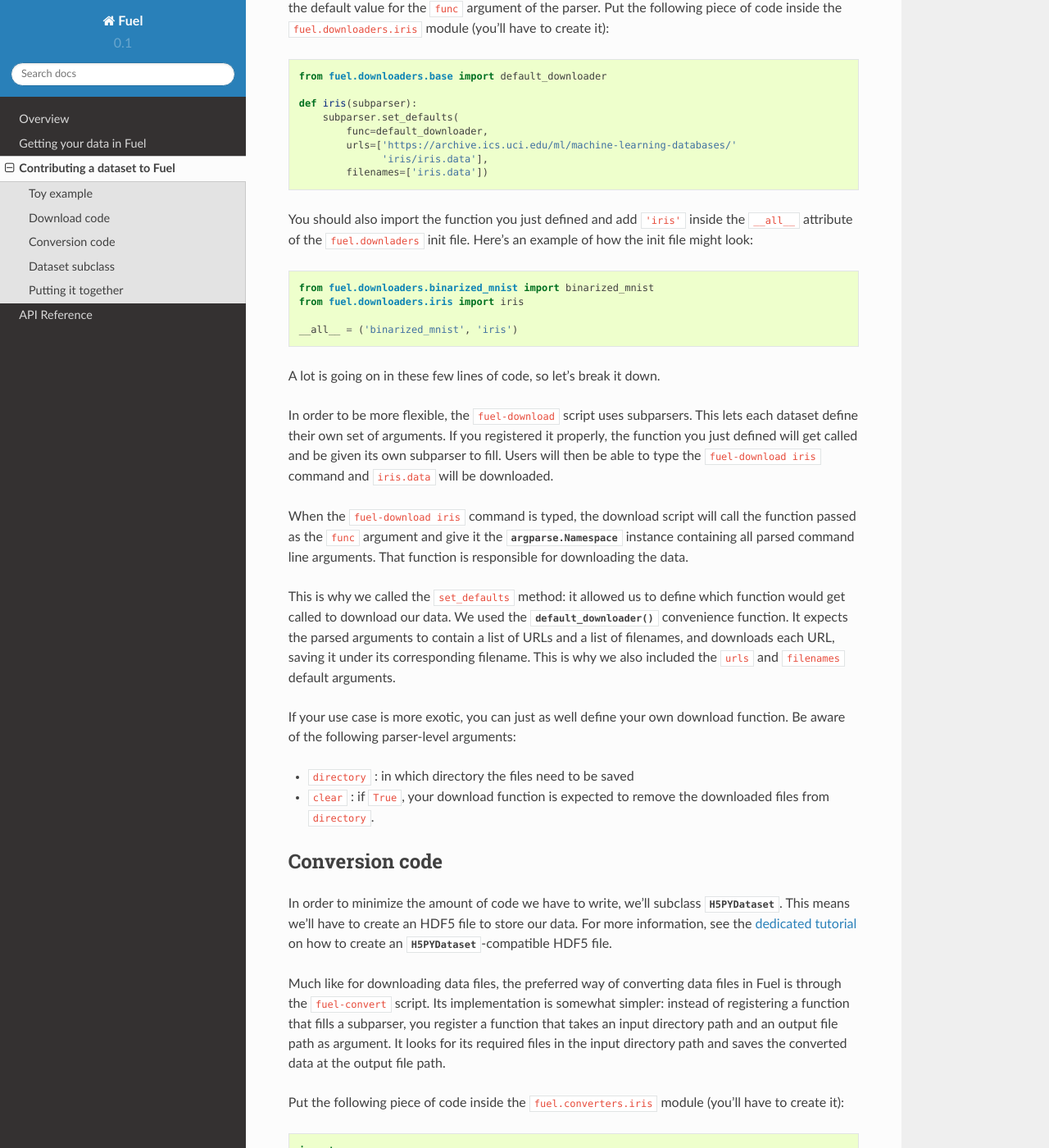
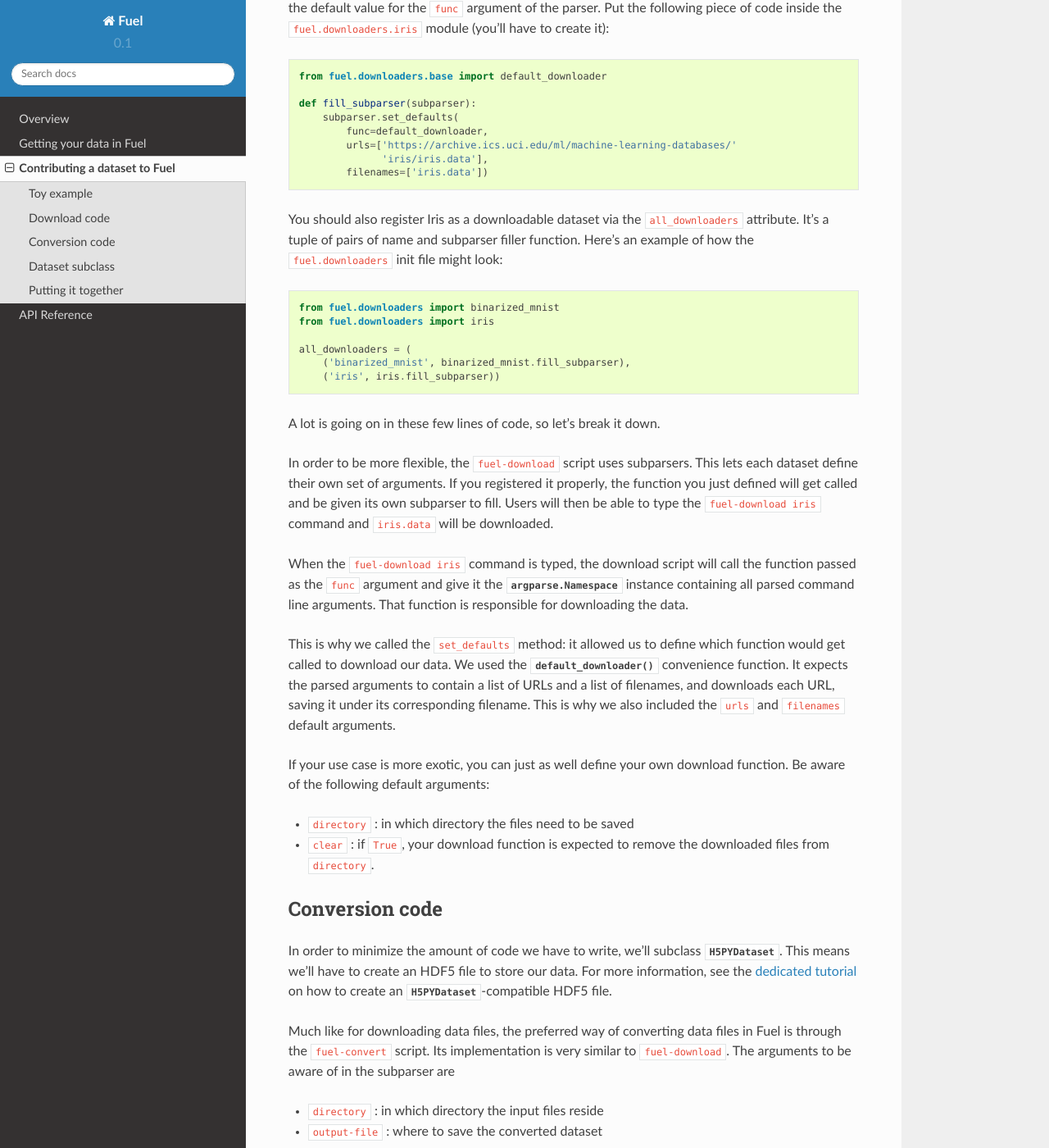
Before and after one commit to mila-iqia/fuel, a Sphinx documentation site: the page built from docs/new_dataset.rst, in a window 1280 px wide and 1400 px high, scrolled down 1072 px. Shown: the whole window at 82% size. Built offline with Sphinx 7.4.7 and the Read the Docs theme 2.0.0, drawn with Linux system fonts in a browser that asks for light colours; some of the changed text lies outside the part shown.

Commit message:
Refactor fuel-download and fuel-convert for greater testability

```diff
--- a/docs/new_dataset.rst
+++ b/docs/new_dataset.rst
@@ -40,8 +40,8 @@
 The preferred way of downloading dataset files in Fuel is the ``fuel-download``
 script. Dataset implementations include a function for downloading their required
 files in the ``fuel.downloaders`` subpackage. In order to make that function
-accessible to ``fuel-download``, they need to include it in the ``__all__``
-attribute of the ``fuel.downloaders`` subpackage.
+accessible to ``fuel-download``, they need to include it in the
+``all_downloaders`` attribute of the ``fuel.downloaders`` subpackage.
 
 The function accepts an :class:`argparse.ArgumentParser` instance as input and
 should set a function as the default value for the ``func`` argument of the
@@ -52,23 +52,26 @@
 
     from fuel.downloaders.base import default_downloader
 
-    def iris(subparser):
+    def fill_subparser(subparser):
         subparser.set_defaults(
             func=default_downloader,
             urls=['https://archive.ics.uci.edu/ml/machine-learning-databases/'
                   'iris/iris.data'],
             filenames=['iris.data'])
 
-You should also import the function you just defined and add ``'iris'`` inside
-the ``__all__`` attribute of the ``fuel.downladers`` init file. Here's an
-example of how the init file might look:
+You should also register Iris as a downloadable dataset via the
+``all_downloaders`` attribute. It's a tuple of pairs of name and subparser
+filler function. Here's an example of how the ``fuel.downloaders`` init file
+might look:
 
 .. code-block:: python
 
-    from fuel.downloaders.binarized_mnist import binarized_mnist
-    from fuel.downloaders.iris import iris
+    from fuel.downloaders import binarized_mnist
+    from fuel.downloaders import iris
 
-    __all__ = ('binarized_mnist', 'iris')
+    all_downloaders = (
+        ('binarized_mnist', binarized_mnist.fill_subparser),
+        ('iris', iris.fill_subparser))
 
 A lot is going on in these few lines of code, so let's break it down.
 
@@ -91,7 +94,7 @@
 we also included the ``urls`` and ``filenames`` default arguments.
 
 If your use case is more exotic, you can just as well define your own download
-function. Be aware of the following parser-level arguments:
+function. Be aware of the following default arguments:
 
 * ``directory`` : in which directory the files need to be saved
 * ``clear`` : if ``True``, your download function is expected to remove the
@@ -108,10 +111,11 @@
 
 Much like for downloading data files, the preferred way of converting data
 files in Fuel is through the ``fuel-convert`` script. Its implementation is
-somewhat simpler: instead of registering a function that fills a subparser,
-you register a function that takes an input directory path and an output file
-path as argument. It looks for its required files in the input directory path
-and saves the converted data at the output file path.
+very similar to ``fuel-download``. The arguments to be aware of in the subparser
+are
+
+* ``directory`` : in which directory the input files reside
+* ``output-file`` : where to save the converted dataset
 
 Put the following piece of code inside the ``fuel.converters.iris``
 module (you'll have to create it):
@@ -127,8 +131,10 @@
     from fuel.converters.base import fill_hdf5_file
 
 
-    def iris(input_directory, save_path):
-        h5file = h5py.File(save_path, mode="w")
+    def convert_iris(args):
+        input_directory = args.directory
+        output_file = args.output_file
+        h5file = h5py.File(output_file, mode='w')
         classes = {'Iris-setosa': 0, 'Iris-versicolor': 1, 'Iris-virginica': 2}
         data = numpy.loadtxt(
             os.path.join(input_directory, 'iris.data'),
@@ -156,6 +162,9 @@
         h5file.flush()
         h5file.close()
 
+    def fill_subparser(subparser):
+        subparser.set_defaults(func=convert_iris)
+
 We used the convenience :meth:`~.converters.base.fill_hdf5_file` function
 to populate our HDF5 file and create the split array. This function expects
 a tuple of tuples, one per split/source pair, containing the split name,
@@ -167,16 +176,18 @@
 that you can use whatever label you want in Fuel, although certain frameworks
 using Fuel may have some hard-coded assumptions about which labels to use.
 
-As for the download code, you should import the function you just defined and
-add ``'iris'`` inside the ``__all__`` attribute of the ``fuel.converters`` init
-file. Here's an example of how the init file might look:
+As for the download code, you should register Iris as a convertible dataset
+via the ``all_converters`` attribute of the ``fuel.converters`` subpackage.
+Here's an example of how the init file might look:
 
 .. code-block:: python
 
-    from fuel.converters.binarized_mnist import binarized_mnist
-    from fuel.converters.iris import iris
+    from fuel.converters import binarized_mnist
+    from fuel.converters import iris
 
-    __all__ = ('binarized_mnist', 'iris')
+    all_converters = (
+        ('binarized_mnist', binarized_mnist.convert_binarized_mnist),
+        ('iris', iris.convert_iris))
 
 Dataset subclass
 ----------------
@@ -233,7 +244,7 @@
     :hide:
     >>> import os
     >>> from fuel.downloaders.base import default_downloader
-    >>> def iris_downloader(subparser):
+    >>> def fill_downloader_subparser(subparser):
     ...     subparser.set_defaults(
     ...         func=default_downloader,
     ...         urls=['https://archive.ics.uci.edu/ml/machine-learning-databases/'
@@ -244,7 +255,7 @@
     >>> __ = parser.add_argument("--directory", type=str, default=os.getcwd())
     >>> __ = parser.add_argument("--clear", action='store_true')
     >>> subparsers = parser.add_subparsers()
-    >>> iris_downloader(subparsers.add_parser('iris'))
+    >>> fill_downloader_subparser(subparsers.add_parser('iris'))
     >>> args = parser.parse_args(['iris'])
     >>> args.func(args)
 
@@ -253,34 +264,44 @@
     >>> import h5py
     >>> import numpy
     >>> from fuel.converters.base import fill_hdf5_file
-    >>> def iris_converter(input_directory, save_path):
-    ...    h5file = h5py.File(save_path, mode="w")
-    ...    classes = {b'Iris-setosa': 0, b'Iris-versicolor': 1, b'Iris-virginica': 2}
-    ...    data = numpy.loadtxt(
-    ...        os.path.join(input_directory, 'iris.data'),
-    ...        converters={4: lambda x: classes[x]},
-    ...        delimiter=',')
-    ...    numpy.random.shuffle(data)
-    ...    features = data[:, :-1].astype('float32')
-    ...    targets = data[:, -1:].astype('uint8')
-    ...    train_features = features[:100]
-    ...    train_targets = targets[:100]
-    ...    valid_features = features[100:120]
-    ...    valid_targets = targets[100:120]
-    ...    test_features = features[120:]
-    ...    data = (('train', 'features', train_features),
-    ...            ('train', 'targets', train_targets),
-    ...            ('valid', 'features', valid_features),
-    ...            ('valid', 'targets', valid_targets),
-    ...            ('test', 'features', test_features))
-    ...    fill_hdf5_file(h5file, data)
-    ...    h5file['features'].dims[0].label = 'batch'
-    ...    h5file['features'].dims[1].label = 'feature'
-    ...    h5file['targets'].dims[0].label = 'batch'
-    ...    h5file['targets'].dims[1].label = 'index'
-    ...    h5file.flush()
-    ...    h5file.close()
-    >>> iris_converter('./', 'iris.hdf5')
+    >>> def iris_converter(args):
+    ...     input_directory = args.directory
+    ...     output_file = args.output_file
+    ...     h5file = h5py.File(output_file, mode='w')
+    ...     classes = {b'Iris-setosa': 0, b'Iris-versicolor': 1, b'Iris-virginica': 2}
+    ...     data = numpy.loadtxt(
+    ...         os.path.join(input_directory, 'iris.data'),
+    ...         converters={4: lambda x: classes[x]},
+    ...         delimiter=',')
+    ...     numpy.random.shuffle(data)
+    ...     features = data[:, :-1].astype('float32')
+    ...     targets = data[:, -1:].astype('uint8')
+    ...     train_features = features[:100]
+    ...     train_targets = targets[:100]
+    ...     valid_features = features[100:120]
+    ...     valid_targets = targets[100:120]
+    ...     test_features = features[120:]
+    ...     data = (('train', 'features', train_features),
+    ...             ('train', 'targets', train_targets),
+    ...             ('valid', 'features', valid_features),
+    ...             ('valid', 'targets', valid_targets),
+    ...             ('test', 'features', test_features))
+    ...     fill_hdf5_file(h5file, data)
+    ...     h5file['features'].dims[0].label = 'batch'
+    ...     h5file['features'].dims[1].label = 'feature'
+    ...     h5file['targets'].dims[0].label = 'batch'
+    ...     h5file['targets'].dims[1].label = 'index'
+    ...     h5file.flush()
+    ...     h5file.close()
+    >>> def fill_converter_subparser(subparser):
+    ...     subparser.set_defaults(func=iris_converter)
+    >>> parser = argparse.ArgumentParser()
+    >>> __ = parser.add_argument("--directory", type=str, default=os.getcwd())
+    >>> __ = parser.add_argument("--output-file", type=str, default='iris.hdf5')
+    >>> subparsers = parser.add_subparsers()
+    >>> fill_converter_subparser(subparsers.add_parser('iris'))
+    >>> args = parser.parse_args(['iris'])
+    >>> args.func(args)
     >>> os.remove('iris.data')
 
 .. doctest::
```
Also changed, not shown: 12 other files.
